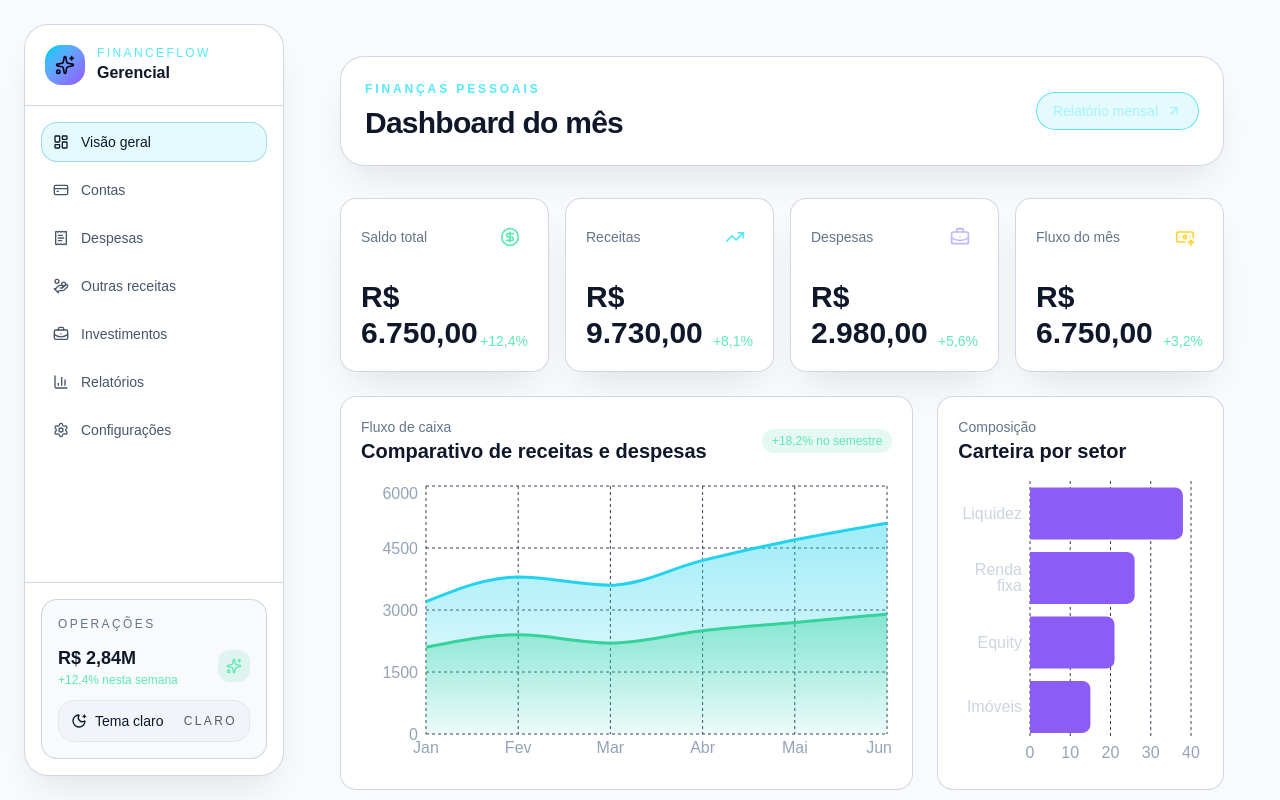
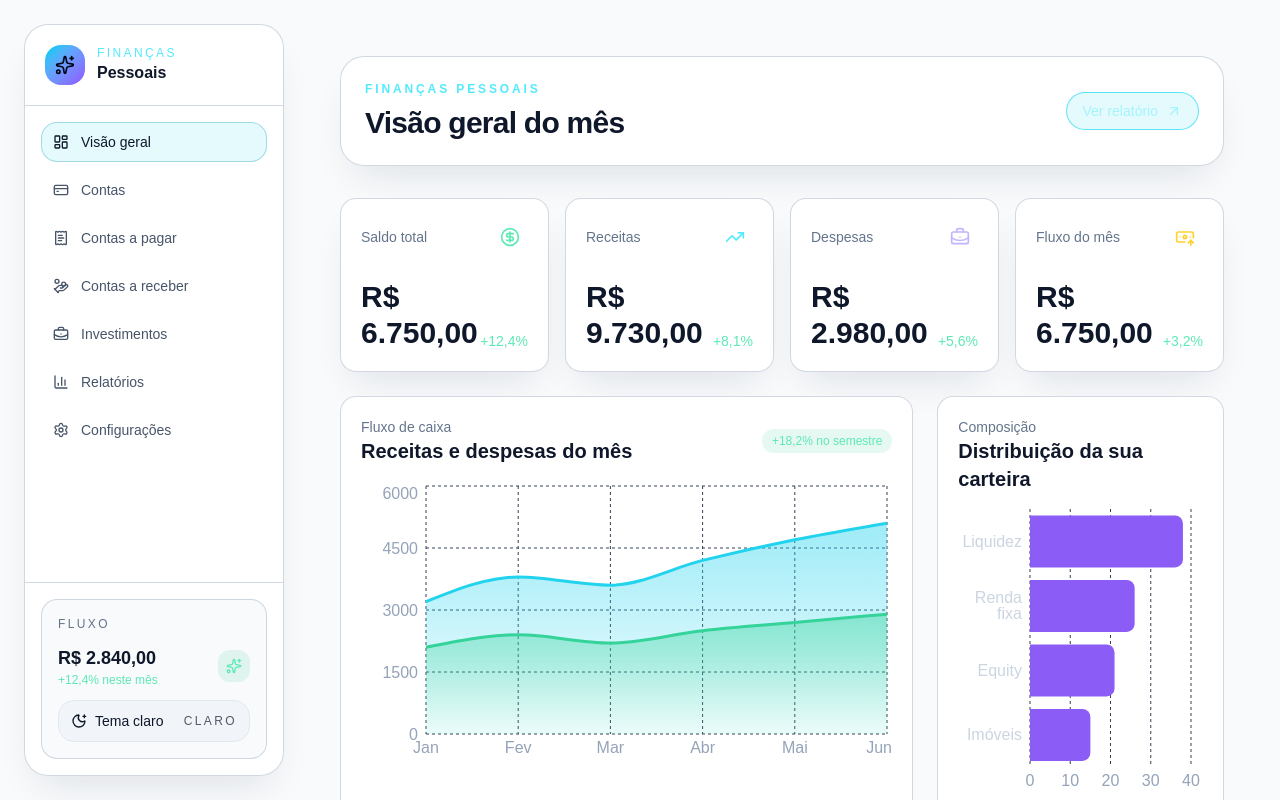
Before and after one commit to EgorRodrigues/fin-front, a Next.js app: page / in a window 1280 px wide. Shown: the top 800 px of the page. Built offline with nearby package versions, Linux system fonts and the light colour scheme.

Commit message:
feat: update UI labels and descriptions for better clarity and user experience in financial dashboard and settings

```diff
--- a/src/app/configuracoes/page.tsx
+++ b/src/app/configuracoes/page.tsx
@@ -1,15 +1,15 @@
 import { Bell, ShieldCheck, ShieldEllipsis, Users } from "lucide-react";
 
 const settings = [
-  { label: "Permissões do time", value: "12 usuários ativos", icon: Users },
-  { label: "Segurança", value: "2FA habilitado", icon: ShieldCheck },
-  { label: "Notificações", value: "4 alertas configurados", icon: Bell },
+  { label: "Acesso ao app", value: "Perfil principal ativo", icon: Users },
+  { label: "Segurança", value: "Autenticação ativada", icon: ShieldCheck },
+  { label: "Lembretes", value: "4 alertas configurados", icon: Bell },
 ];
 
 const team = [
-  { name: "Marina Costa", role: "Diretora financeira", access: "Total" },
-  { name: "Thiago Lima", role: "Controller", access: "Gerencial" },
-  { name: "Amanda Reis", role: "Analista", access: "Leitura" },
+  { name: "Você", role: "Gestor da conta", access: "Total" },
+  { name: "Parceiro(a)", role: "Visualização compartilhada", access: "Leitura" },
+  { name: "Consultor", role: "Suporte financeiro", access: "Limitado" },
 ];
 
 export default function ConfiguracoesPage() {
@@ -17,7 +17,7 @@ export default function ConfiguracoesPage() {
     <div className="space-y-6">
       <header className="rounded-3xl border border-slate-800 bg-slate-900/80 p-6">
         <p className="text-xs font-semibold uppercase tracking-[0.24em] text-cyan-300">Configurações</p>
-        <h1 className="mt-2 text-3xl font-semibold text-white">Ajustes de operação e segurança</h1>
+        <h1 className="mt-2 text-3xl font-semibold text-white">Ajustes da sua rotina financeira</h1>
       </header>
 
       <section className="grid gap-4 md:grid-cols-2 xl:grid-cols-3">
--- a/src/app/layout.tsx
+++ b/src/app/layout.tsx
@@ -15,8 +15,8 @@ const geistMono = Geist_Mono({
 });
 
 export const metadata: Metadata = {
-  title: "FinanceFlow | Dashboard Institucional",
-  description: "Dashboard financeiro institucional com indicadores, gráficos e tabelas.",
+  title: "Finanças Pessoais | Dashboard",
+  description: "Dashboard pessoal de finanças com indicadores, fluxo de caixa e organização de contas.",
 };
 
 const themeScript = `
--- a/src/components/financial-dashboard.tsx
+++ b/src/components/financial-dashboard.tsx
@@ -131,12 +131,12 @@ export function FinancialDashboard({ transactions }: FinancialDashboardProps) {
               Finanças pessoais
             </p>
             <h1 className="mt-2 text-3xl font-semibold tracking-tight text-white">
-              Dashboard do mês
+              Visão geral do mês
             </h1>
           </div>
 
           <button className="inline-flex items-center justify-center rounded-full border border-cyan-400/60 bg-cyan-400/10 px-4 py-2 text-sm font-medium text-cyan-200 transition hover:bg-cyan-400/20">
-            Relatório mensal
+            Ver relatório
             <ArrowUpRight className="ml-2 h-4 w-4" />
           </button>
         </header>
@@ -166,7 +166,7 @@ export function FinancialDashboard({ transactions }: FinancialDashboardProps) {
             <div className="mb-4 flex items-center justify-between">
               <div>
                 <p className="text-sm text-slate-400">Fluxo de caixa</p>
-                <h2 className="text-xl font-semibold text-white">Comparativo de receitas e despesas</h2>
+                <h2 className="text-xl font-semibold text-white">Receitas e despesas do mês</h2>
               </div>
               <span className="rounded-full bg-emerald-500/10 px-2.5 py-1 text-xs font-medium text-emerald-300">
                 +18,2% no semestre
@@ -206,7 +206,7 @@ export function FinancialDashboard({ transactions }: FinancialDashboardProps) {
           <div className="rounded-2xl border border-slate-800 bg-slate-900 p-5">
             <div className="mb-4">
               <p className="text-sm text-slate-400">Composição</p>
-              <h2 className="text-xl font-semibold text-white">Carteira por setor</h2>
+              <h2 className="text-xl font-semibold text-white">Distribuição da sua carteira</h2>
             </div>
 
             <div className="h-72">
@@ -232,8 +232,8 @@ export function FinancialDashboard({ transactions }: FinancialDashboardProps) {
         <section className="mt-6 rounded-2xl border border-slate-800 bg-slate-900 p-5">
           <div className="mb-4 flex items-center justify-between">
             <div>
-              <p className="text-sm text-slate-400">Operações recentes</p>
-              <h2 className="text-xl font-semibold text-white">Movimentações do período</h2>
+              <p className="text-sm text-slate-400">Movimentações recentes</p>
+              <h2 className="text-xl font-semibold text-white">Últimas entradas e saídas</h2>
             </div>
             <span className="text-sm text-slate-300">Atualizado hoje</span>
           </div>
--- a/src/components/sidebar.tsx
+++ b/src/components/sidebar.tsx
@@ -19,8 +19,8 @@ import { cn } from "@/lib/utils";
 const navItems = [
   { label: "Visão geral", href: "/", icon: LayoutDashboard },
   { label: "Contas", href: "/contas", icon: CreditCard },
-  { label: "Despesas", href: "/despesas", icon: ReceiptText },
-  { label: "Outras receitas", href: "/outras-receitas", icon: HandCoins },
+  { label: "Contas a pagar", href: "/despesas", icon: ReceiptText },
+  { label: "Contas a receber", href: "/outras-receitas", icon: HandCoins },
   { label: "Investimentos", href: "/investimentos", icon: BriefcaseBusiness },
   { label: "Relatórios", href: "/relatorios", icon: BarChart3 },
   { label: "Configurações", href: "/configuracoes", icon: Settings },
@@ -38,9 +38,9 @@ export function Sidebar() {
           </div>
           <div>
             <p className="text-xs font-medium uppercase tracking-[0.2em] text-cyan-300">
-              FinanceFlow
+              Finanças
             </p>
-            <h2 className="text-base font-semibold text-white">Gerencial</h2>
+            <h2 className="text-base font-semibold text-white">Pessoais</h2>
           </div>
         </div>
 
@@ -67,11 +67,11 @@ export function Sidebar() {
 
         <div className="border-t border-slate-800 p-4">
           <div className="rounded-2xl border border-slate-700 bg-slate-950/60 p-4">
-            <p className="text-xs uppercase tracking-[0.2em] text-slate-400">Operações</p>
+            <p className="text-xs uppercase tracking-[0.2em] text-slate-400">Fluxo</p>
             <div className="mt-3 flex items-center justify-between">
               <div>
-                <p className="text-lg font-semibold text-white">R$ 2,84M</p>
-                <p className="text-xs text-emerald-300">+12,4% nesta semana</p>
+                <p className="text-lg font-semibold text-white">R$ 2.840,00</p>
+                <p className="text-xs text-emerald-300">+12,4% neste mês</p>
               </div>
               <div className="rounded-xl bg-emerald-500/10 p-2 text-emerald-300">
                 <Sparkles className="h-4 w-4" />
```
